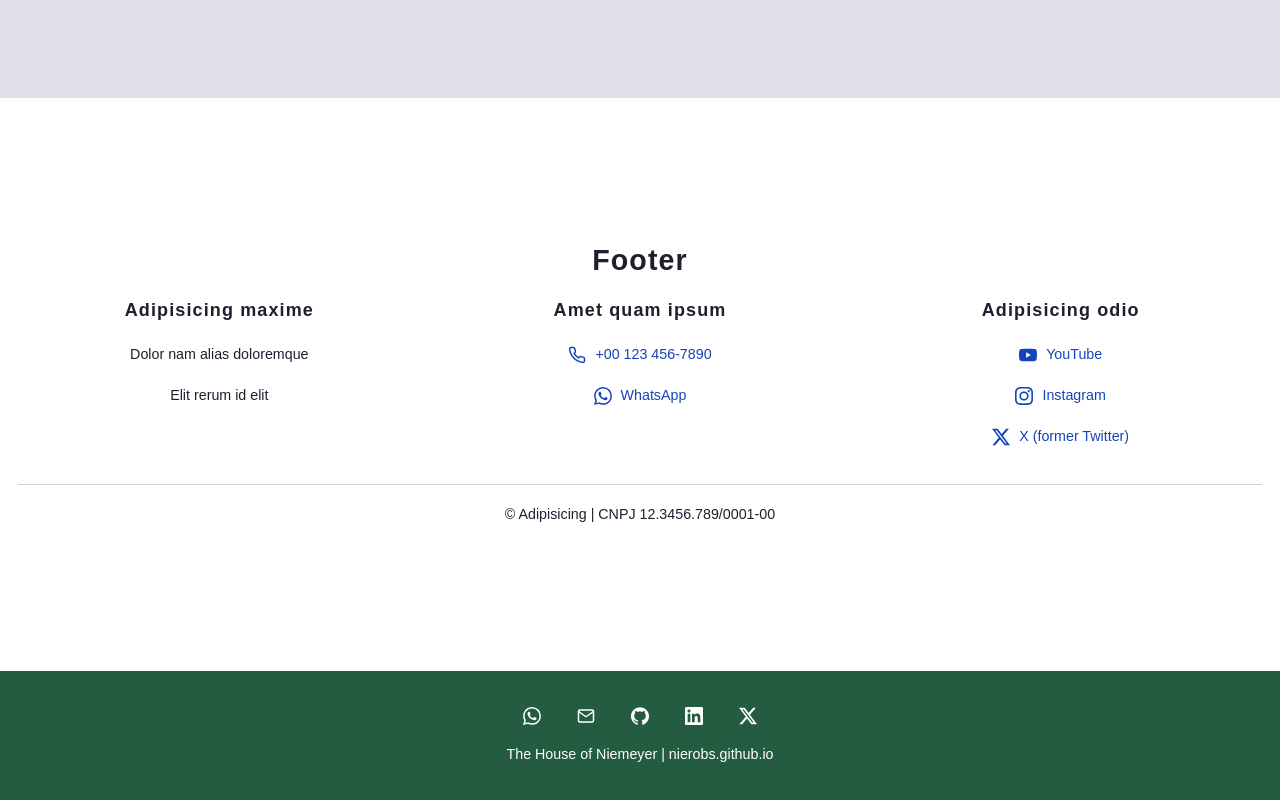
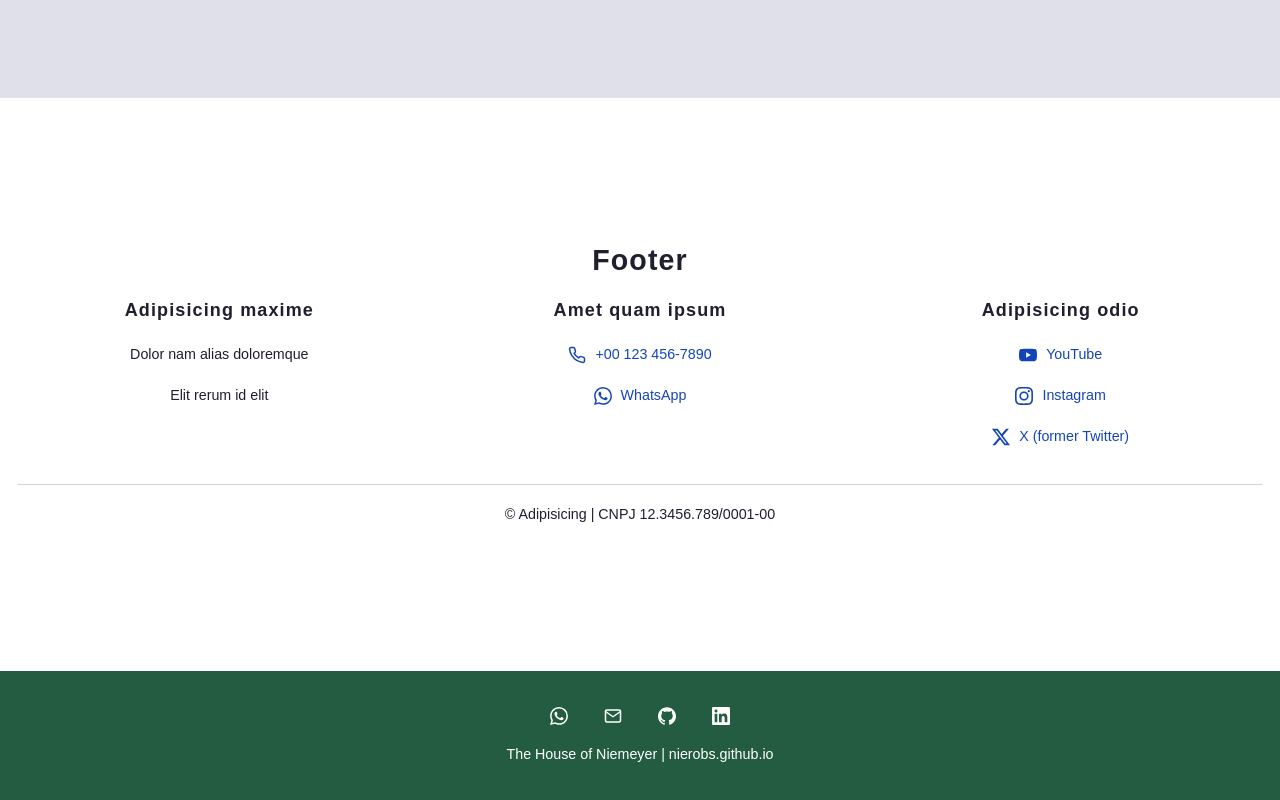
Before and after one commit to nierobs/components-showcase, a website: page index.html in a window 1280 px wide. Shown: the part 5768-6568 px from the top of the page. Drawn offline with Linux system fonts and the light colour scheme; a web font is replaced by a local one.

Commit message:
Update footer

```diff
--- a/index.html
+++ b/index.html
@@ -353,11 +353,6 @@
                             <svg class="footer__icon" fill="currentcolor" width="24px" height="24px" viewBox="0 0 24 24" xmlns="http://www.w3.org/2000/svg"><path d="M20.447 20.452h-3.554v-5.569c0-1.328-.027-3.037-1.852-3.037-1.853 0-2.136 1.445-2.136 2.939v5.667H9.351V9h3.414v1.561h.046c.477-.9 1.637-1.85 3.37-1.85 3.601 0 4.267 2.37 4.267 5.455v6.286zM5.337 7.433c-1.144 0-2.063-.926-2.063-2.065 0-1.138.92-2.063 2.063-2.063 1.14 0 2.064.925 2.064 2.063 0 1.139-.925 2.065-2.064 2.065zm1.782 13.019H3.555V9h3.564v11.452zM22.225 0H1.771C.792 0 0 .774 0 1.729v20.542C0 23.227.792 24 1.771 24h20.451C23.2 24 24 23.227 24 22.271V1.729C24 .774 23.2 0 22.222 0h.003z"/></svg>
                         </a>
                     </li>
-                    <li>
-                        <a class="footer__link flex flex--center animation--icon-grow" href="https://x.com/houseofniemeyer" aria-label="X" rel="external">
-                            <svg class="footer__icon" fill="currentcolor" width="24px" height="24px" viewBox="0 0 24 24" xmlns="http://www.w3.org/2000/svg"><path d="M18.901 1.153h3.68l-8.04 9.19L24 22.846h-7.406l-5.8-7.584-6.638 7.584H.474l8.6-9.83L0 1.154h7.594l5.243 6.932ZM17.61 20.644h2.039L6.486 3.24H4.298Z"/></svg>
-                        </a>
-                    </li>
                 </ul>
                 <span class="footer__owner small">
                     The House of Niemeyer
```
